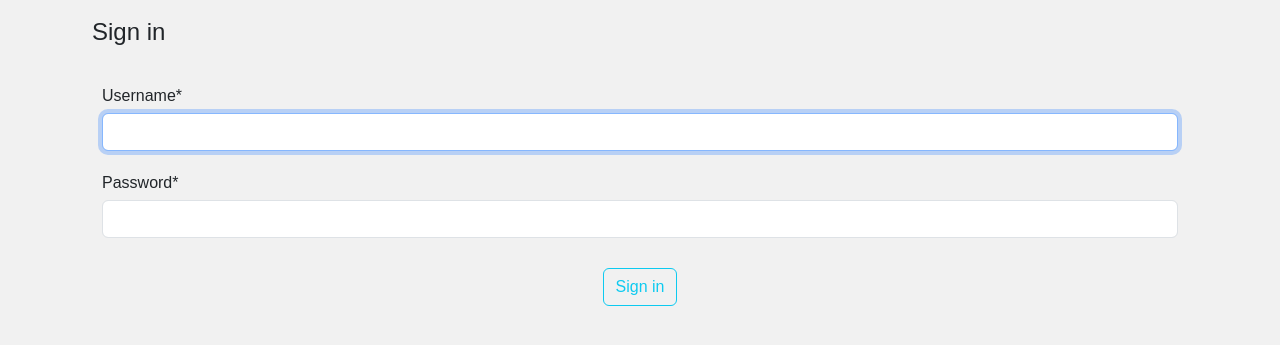
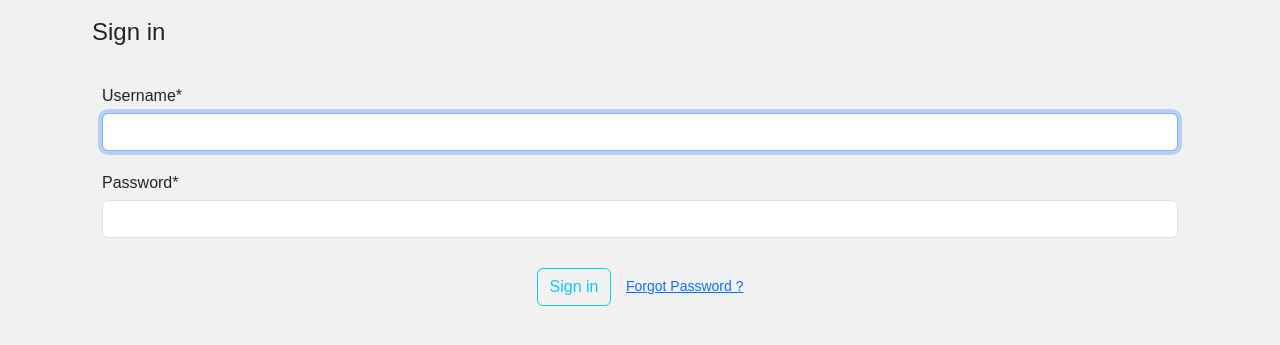
Before and after one commit to crange1umbc/ansible_manager, a Django app: page /login/ in a window 1280 px wide. Shown: the part 56-401 px from the top of the page. Run offline with Django 4.2, Linux system fonts and the light colour scheme; parts of the project's set-up code (start-up, migrations or seed data) failed here and were passed over; some libraries are stand-ins or nearby versions.

Commit message:
password_reset

```diff
--- a/ansible_manager/urls.py
+++ b/ansible_manager/urls.py
@@ -27,4 +27,25 @@ urlpatterns = [
     path('register-users',user_views.register,name='register'),
     path('login/',auth_views.LoginView.as_view(template_name='users/login.html'),name='login'),
     path('logout/',auth_views.LogoutView.as_view(template_name='users/logout.html'),name='logout'),
+    path('password-reset/',
+        auth_views.PasswordResetView.as_view(
+            template_name='users/password_reset.html'
+            ),
+            name='password_reset'),
+    path('password-reset/done/',
+        auth_views.PasswordResetDoneView.as_view(
+            template_name='users/password_reset_done.html'
+            ),
+            name='password_reset_done'),
+
+    path('password-reset-confirm/<uidb64>/<token>/',
+        auth_views.PasswordResetConfirmView.as_view(
+            template_name='users/password_reset_confirm.html'
+            ),
+            name='password_reset_confirm'),
+    path('password-reset-complete/',
+        auth_views.PasswordResetCompleteView.as_view(
+            template_name='users/password_reset_complete.html'
+            ),
+            name='password_reset_complete'),
 ]+static(settings.STATIC_URL,document_root=settings.STATIC_ROOT)+static(settings.MEDIA_URL,document_root=settings.MEDIA_ROOT)
--- a/users/templates/users/login.html
+++ b/users/templates/users/login.html
@@ -11,6 +11,9 @@
         </fieldset>
         <div class="form-group text-center">
             <button class="btn btn-outline-info" type="submit">Sign in</button>
+            <small class="text-muted ml-2">
+                <a href="{% url 'password_reset' %}" class="" style="margin-left: 10px;">Forgot Password ?</a>
+            </small>
         </div>
     </form>
     <!-- <div class="border-top pt-3 text-center">
```
Also changed, not shown: ansible_manager/settings.py (+11 -2 lines), users/templates/users/password_reset.html (added, +18 -0 lines), users/templates/users/password_reset_complete.html (added, +13 -0 lines), users/templates/users/password_reset_confirm.html (added, +18 -0 lines), users/templates/users/password_reset_done.html (added, +7 -0 lines), 1 other file.
